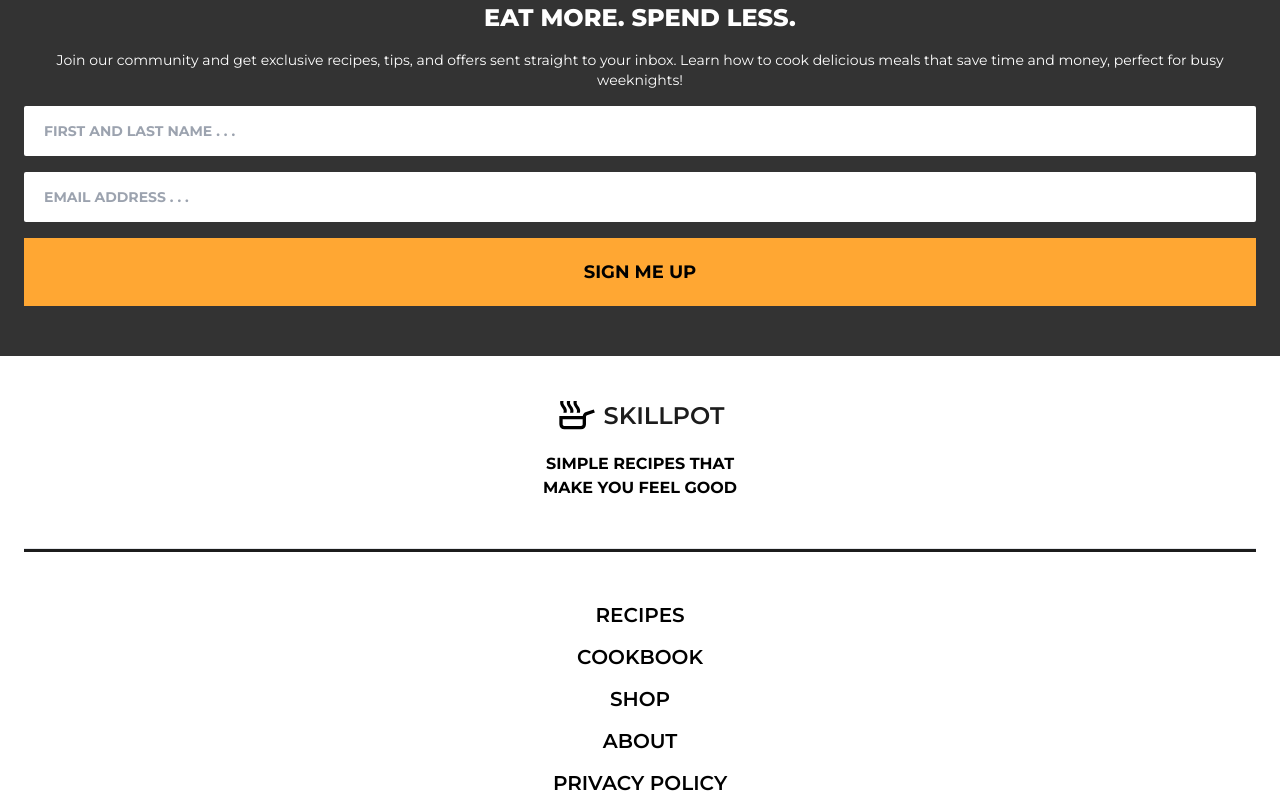
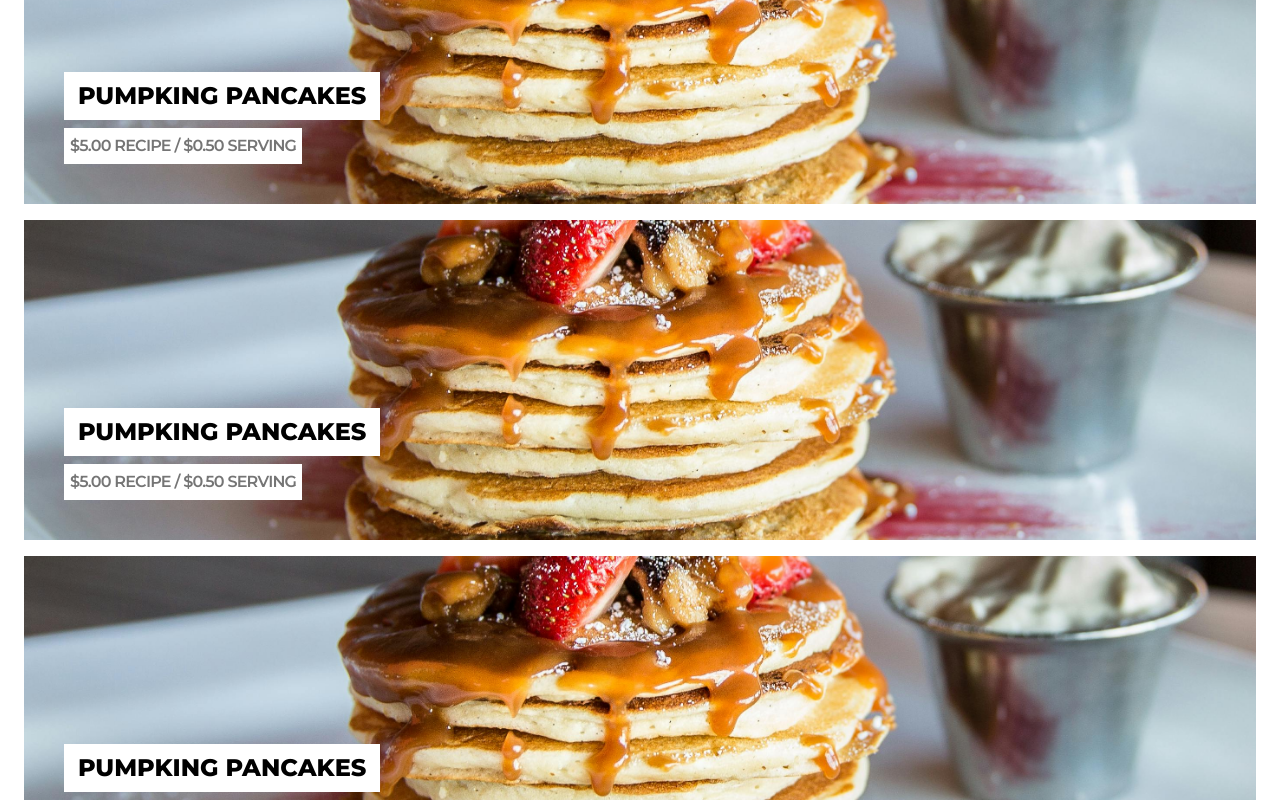
Before and after one commit to darwin-dev-diaz/recipe-site, a React (Vite) app: page / in a window 1280 px wide. Shown: the part 220-1020 px from the top of the page. Built offline with nearby package versions, Linux system fonts and the light colour scheme.

Commit message:
Work on the home page

```diff
--- a/src/App.jsx
+++ b/src/App.jsx
@@ -6,7 +6,7 @@ function App() {
   return (
     <>
       <Header></Header>
-      <body className="body">
+      <body className="body w-full px-6">
         <Outlet context={[]} />
       </body>
       <Footer></Footer>
--- a/src/components/Header.jsx
+++ b/src/components/Header.jsx
@@ -8,7 +8,7 @@ import { useState } from "react";
 function Header() {
   const [mobileMenuOpen, setMobileMenuOpen] = useState(false);
   return (
-    <header className="sticky top-0 flex justify-between bg-[var(--black)]">
+    <header className="z-40 sticky top-0 flex justify-between bg-[var(--black)]">
       <IconButton
         aria-label="Menu"
         onClick={() => setMobileMenuOpen(!mobileMenuOpen)}
--- /dev/null
+++ b/src/components/RecipeDisplayOne.jsx
@@ -0,0 +1,26 @@
+import PropTypes from "prop-types";
+
+function RecipeDisplayOne(props) {
+  return (
+    <div
+      className="relative h-80 w-full bg-orange bg-cover bg-center"
+      style={{ backgroundImage: `url(${props.image})` }}
+    >
+      <div className="absolute bottom-10 left-10 flex flex-col gap-2">
+        <h3 className="w-fit bg-white px-[14px] py-[8px] text-2xl font-extrabold uppercase">
+          {props.title}
+        </h3>
+        <p className="text-l w-fit bg-white p-[6px] font-semibold uppercase tracking-tighter text-dark-light-grey">
+          {props.subtitle}
+        </p>
+      </div>
+    </div>
+  );
+}
+
+RecipeDisplayOne.propTypes = {
+  image: PropTypes.string,
+  title: PropTypes.string,
+  subtitle: PropTypes.string,
+};
+export default RecipeDisplayOne;
--- a/src/pages/HomeScreen.jsx
+++ b/src/pages/HomeScreen.jsx
@@ -1,5 +1,33 @@
-function HomeScreen(){
-    return<></>
+import RecipeDisplayOne from "../components/RecipeDisplayOne";
+import image from "../assets/images/pancake.jpg";
+
+function HomeScreen() {
+  return (
+    <>
+      <div className="relative mt-10 flex flex-col gap-4">
+        <div className="absolute z-40 h-10 w-96 bg-orange">
+          <h2 className="text-stroke-black text-stroke-2 text-3xl font-extrabold uppercase text-white">
+            All Recipes
+          </h2>
+        </div>
+        <RecipeDisplayOne
+          image={image}
+          title="Pumpking pancakes"
+          subtitle="$5.00 Recipe / $0.50 Serving"
+        ></RecipeDisplayOne>
+        <RecipeDisplayOne
+          image={image}
+          title="Pumpking pancakes"
+          subtitle="$5.00 Recipe / $0.50 Serving"
+        ></RecipeDisplayOne>
+        <RecipeDisplayOne
+          image={image}
+          title="Pumpking pancakes"
+          subtitle="$5.00 Recipe / $0.50 Serving"
+        ></RecipeDisplayOne>
+      </div>
+    </>
+  );
 }
 
 export default HomeScreen;
```
Also changed, not shown: src/assets/images/pancake.jpg (added).
